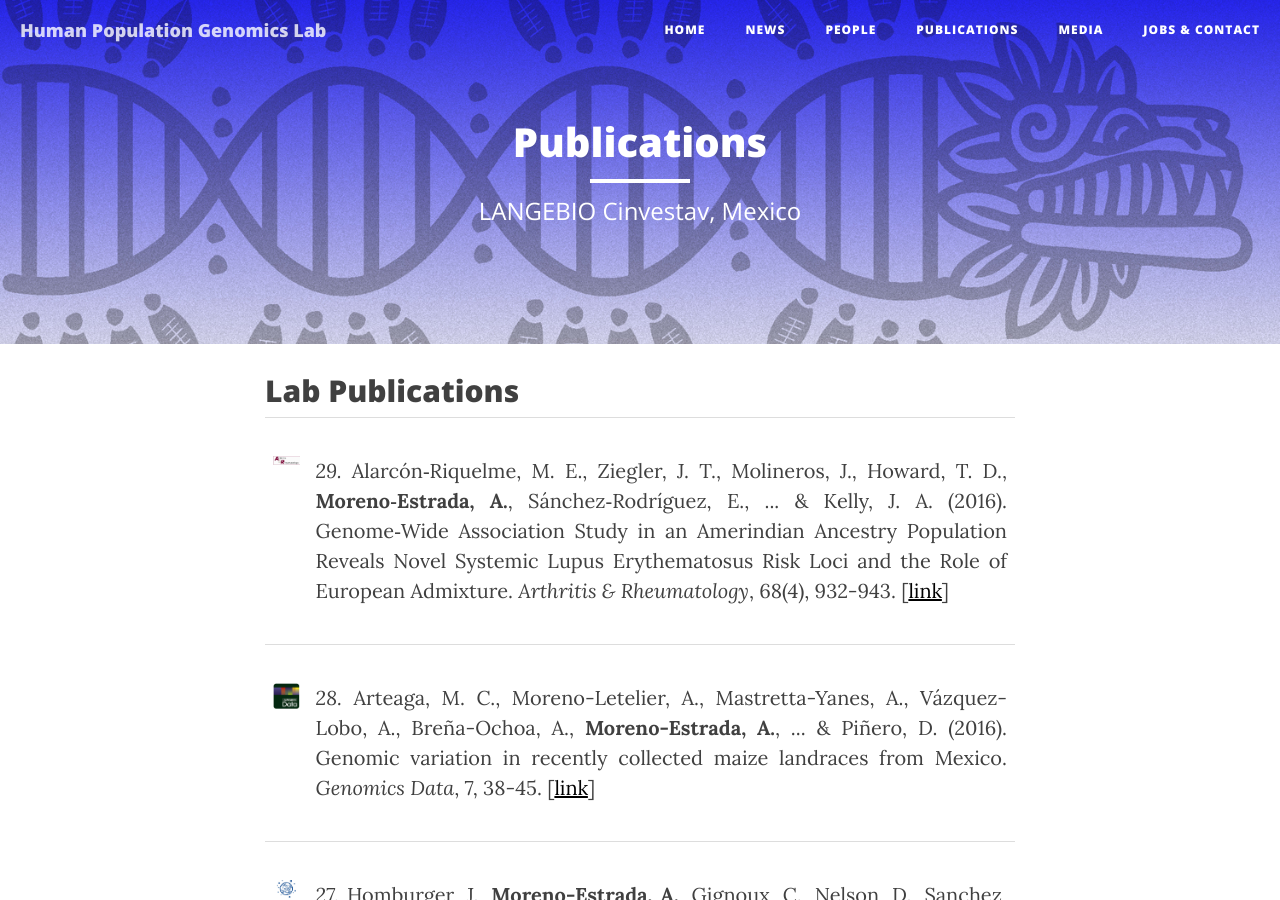
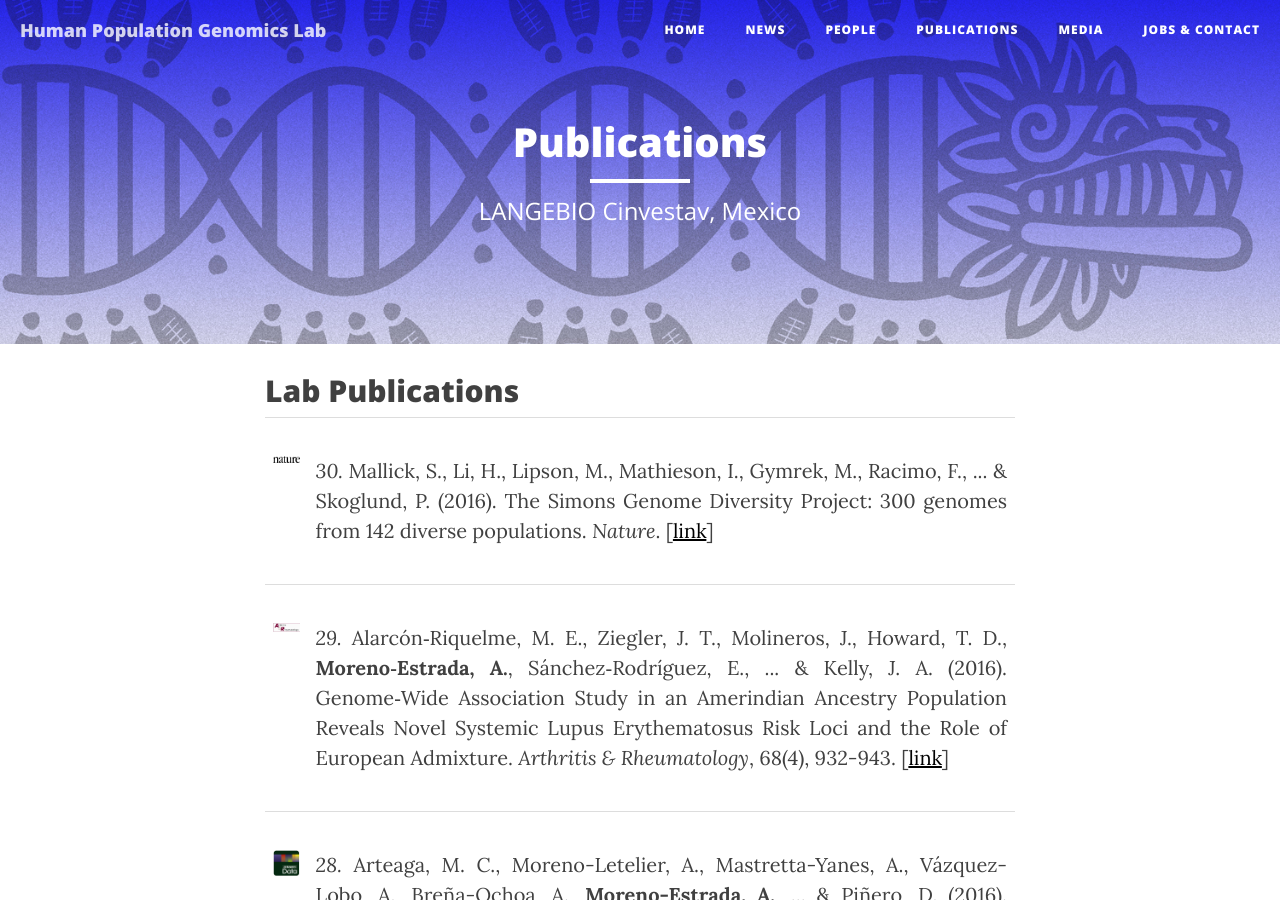
Before and after one commit to milkshakeplustip/milkshakeplustip.github.io, a Jekyll site: the page built from c_publications.html, in a window 1280 px wide and 900 px high. Built offline with Jekyll 4.4.1, drawn with Linux system fonts in a browser that asks for light colours; nearby versions of some CDN libraries.

Commit message:
artículo

```diff
--- a/c_publications.html
+++ b/c_publications.html
@@ -7,6 +7,10 @@ header-img: "img/home-bg_2_1500.jpg"
 <p></p>
 <h2>Lab Publications</h2>
 <table style="width:100%">
+	<tr>
+		<td><p style="text-align:justify"><img src="/img/nature.jpg" alt="Nature" height="200" width="200"></p></td>
+		<td><p style="text-align:justify"><i>30.</i> Mallick, S., Li, H., Lipson, M., Mathieson, I., Gymrek, M., Racimo, F., ... & Skoglund, P. (2016). The Simons Genome Diversity Project: 300 genomes from 142 diverse populations. <i>Nature</i>. [<a href="http://www.nature.com/nature/journal/vaop/ncurrent/full/nature18964.html">link</a>]</td>
+	</tr>
 	<tr>
 		<td><p style="text-align:justify"><img src="/img/AR.jpg" alt="AR" height="200" width="200"></p></td>
 		<td><p style="text-align:justify"><i>29.</i> Alarcón‐Riquelme, M. E., Ziegler, J. T., Molineros, J., Howard, T. D., <b>Moreno‐Estrada, A.</b>, Sánchez‐Rodríguez, E., ... & Kelly, J. A. (2016). Genome‐Wide Association Study in an Amerindian Ancestry Population Reveals Novel Systemic Lupus Erythematosus Risk Loci and the Role of European Admixture. <i>Arthritis & Rheumatology</i>, 68(4), 932-943. [<a href="http://onlinelibrary.wiley.com/doi/10.1002/art.39504/full">link</a>]</td>
```
